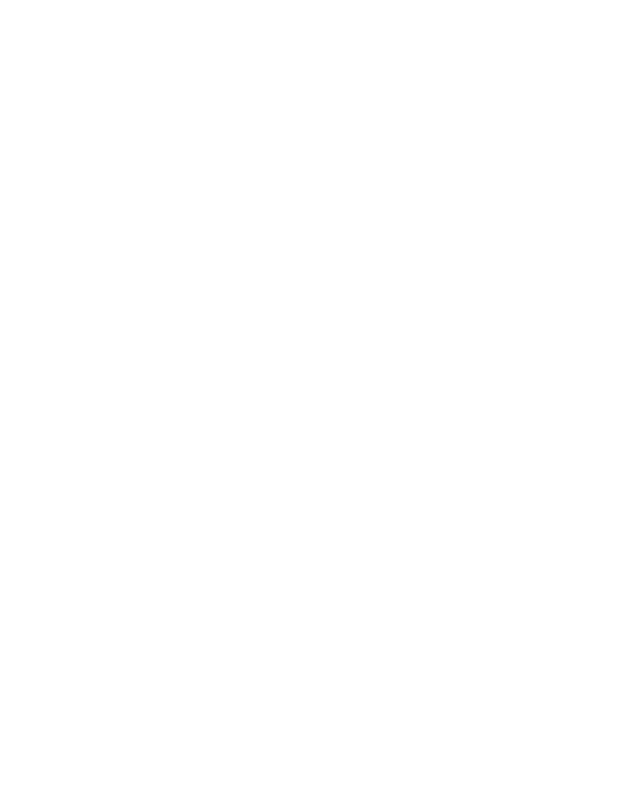
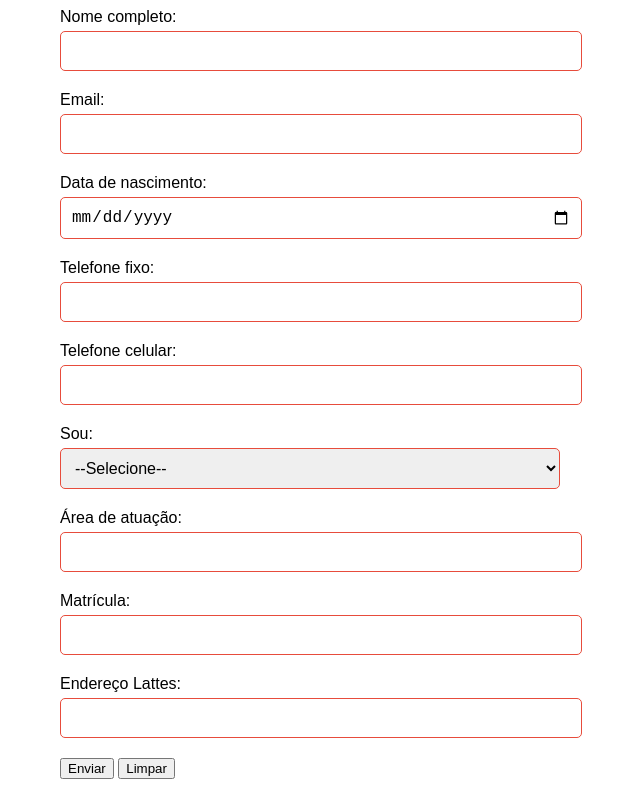
Before and after one commit to ThaisMartins18/Lab_Eng_Software, a plain HTML site: page Aula04/Ex01.html in a window 1280 px wide. Shown: the whole page, without its empty margins (330-970 px from the left). Drawn offline with Linux system fonts and the light colour scheme.

Commit message:
Add files via upload
11/04

```diff
--- a/Aula04/Ex01.html
+++ b/Aula04/Ex01.html
@@ -1,12 +1,103 @@
 <!DOCTYPE html>
 <html lang="en">
+
 <head>
     <meta charset="UTF-8">
     <meta http-equiv="X-UA-Compatible" content="IE=edge">
     <meta name="viewport" content="width=device-width, initial-scale=1.0">
-    <title>Document</title>
+    <title>Exercício 01 - Formulário</title>
+    <style>
+        form {
+            max-width: 500px;
+            margin: 0 auto;
+            font-family: Arial, sans-serif;
+        }
+
+        label {
+            display: block;
+            margin-bottom: 5px;
+        }
+
+        input[type="text"],
+        input[type="email"],
+        input[type="tel"],
+        input[type="date"],
+        select {
+            width: 100%;
+            padding: 10px;
+            border: 1px solid #ccc;
+            border-radius: 5px;
+            margin-bottom: 20px;
+            font-size: 16px;
+        }
+
+        input[type="submit"],
+        input[type="reset"] {
+            background-color: #2ecc71;
+            color: #fff;
+            border: none;
+            padding: 10px 20px;
+            border-radius: 5px;
+            font-size: 16px;
+            cursor: pointer;
+        }
+
+        input[type="submit"]:hover,
+        input[type="reset"]:hover {
+            background-color: #27ae60;
+        }
+
+        input:invalid,
+        select:invalid {
+            border-color: #e74c3c;
+        }
+
+        input:valid,
+        select:valid {
+            border-color: #2ecc71;
+        }
+    </style>
 </head>
+
 <body>
 
+    <form>
+        <label for="nome">Nome completo:</label>
+        <input type="text" id="nome" name="nome" required>
+
+        <label for="email">Email:</label>
+        <input type="email" id="email" name="email" required>
+
+        <label for="data-nascimento">Data de nascimento:</label>
+        <input type="date" id="data-nascimento" name="data-nascimento" required>
+
+        <label for="telefone-fixo">Telefone fixo:</label>
+        <input type="tel" id="telefone-fixo" name="telefone-fixo" required>
+
+        <label for="telefone-celular">Telefone celular:</label>
+        <input type="tel" id="telefone-celular" name="telefone-celular" required>
+
+        <label for="tipo-usuario">Sou:</label>
+        <select id="tipo-usuario" name="tipo-usuario" required>
+            <option value="">--Selecione--</option>
+            <option value="aluno">Aluno</option>
+            <option value="professor">Professor</option>
+        </select>
+
+        <label for="area-atuacao">Área de atuação:</label>
+        <input type="text" id="area-atuacao" name="area-atuacao" required>
+
+        <label for="matricula">Matrícula:</label>
+        <input type="text" id="matricula" name="matricula" required>
+
+        <label for="lattes">Endereço Lattes:</label>
+        <input type="text" id="lattes" name="lattes" required>
+
+        <button type="submit">Enviar</button>
+        <button type="reset">Limpar</button>
+    </form>
+
+
 </body>
+
 </html>
```
Also changed, not shown: Aula05/Ex01.html (added, +39 -0 lines), index.html (+4 -0 lines), 1 other file.
